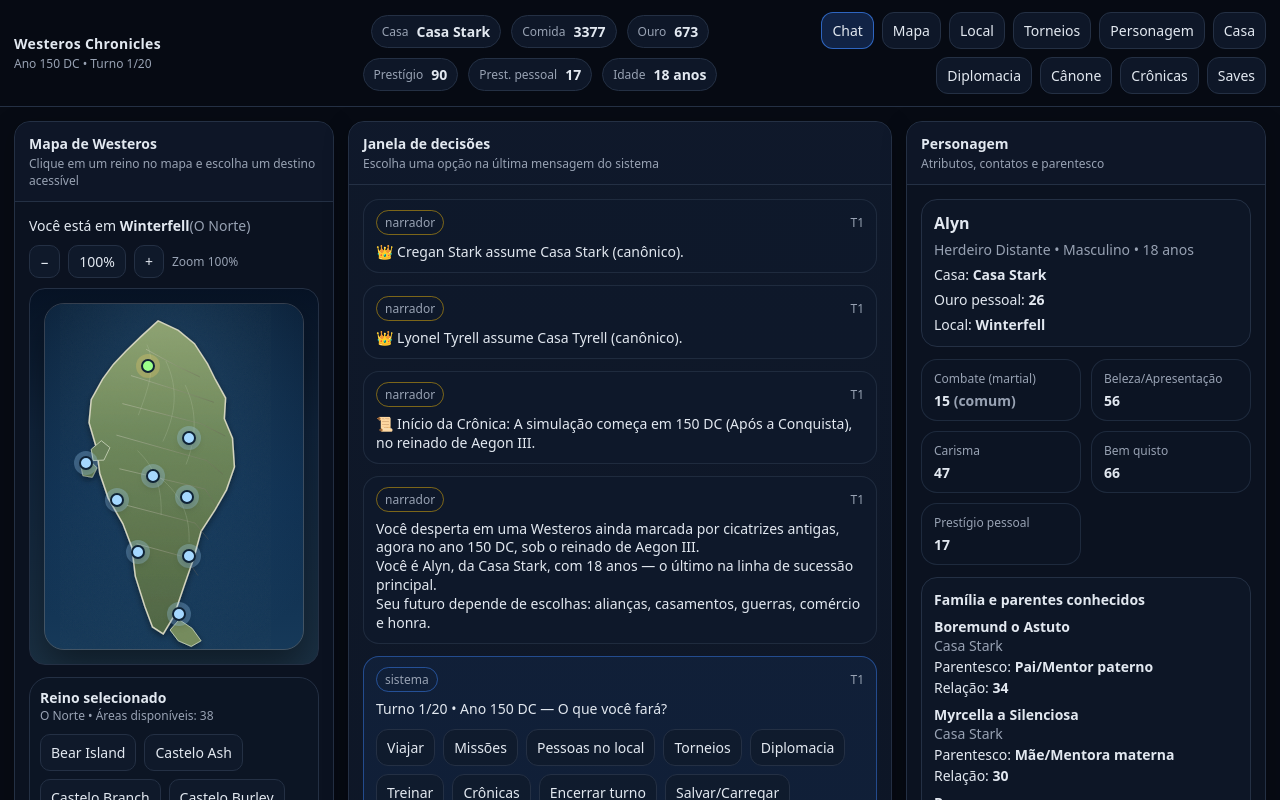
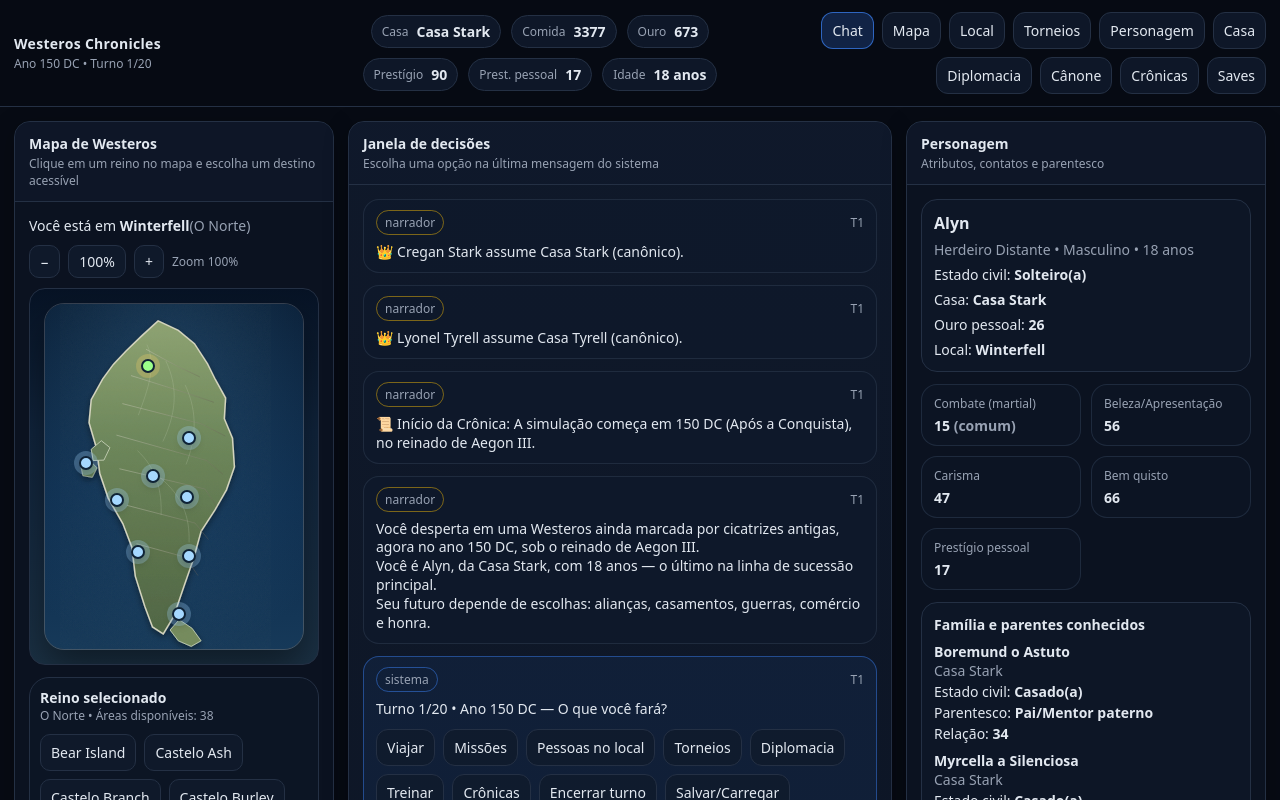
Before and after one commit to brunotellesbt-sys/AiKalicaBR1, an Angular app in the folder westeros-chronicles-angular/: page / in a window 1280 px wide. Both pictures are taken after a click on the button "Começar". Shown: the top 800 px of the page. Built offline with nearby package versions, Linux system fonts and the light colour scheme.

Commit message:
Exibe estado civil e bloqueia ação de beber para menores

```diff
--- a/westeros-chronicles-angular/src/app/ui/character-panel.component.html
+++ b/westeros-chronicles-angular/src/app/ui/character-panel.component.html
@@ -9,6 +9,7 @@
       <div class="card">
         <div class="h2">{{p.name}}</div>
         <div class="line muted">{{p.title || 'Nobre'}} • {{p.gender==='M'?'Masculino':'Feminino'}} • {{p.ageYears | number:'1.0-0'}} anos</div>
+        <div class="line">Estado civil: <b>{{maritalStatusLabel(p)}}</b></div>
         <div class="line">Casa: <b>{{s.houses[p.currentHouseId]?.name}}</b></div>
         <div class="line">Ouro pessoal: <b>{{p.personalGold ?? 0}}</b></div>
         <div class="line">Local: <b>{{s.locations[p.locationId].name}}</b></div>
@@ -29,6 +30,7 @@
           <div class="row" *ngFor="let c of relatedKnown(s, p.id)">
             <div class="nm">{{c.name}}</div>
             <div class="sm muted">{{s.houses[c.currentHouseId]?.name}}</div>
+            <div class="rl">Estado civil: <b>{{maritalStatusLabel(c)}}</b></div>
             <div class="rl">Parentesco: <b>{{kinshipLabel(s, c, p.id)}}</b></div>
             <div class="rl">Relação: <b>{{c.relationshipToPlayer}}</b></div>
           </div>
@@ -42,6 +44,7 @@
           <div class="row" *ngFor="let c of nearbyKnown(s, p.id)">
             <div class="nm">{{c.name}}</div>
             <div class="sm muted">{{s.houses[c.currentHouseId]?.name}}</div>
+            <div class="rl">Estado civil: <b>{{maritalStatusLabel(c)}}</b></div>
             <div class="rl">Parentesco: <b>{{kinshipLabel(s, c, p.id)}}</b></div>
             <div class="rl">Relação: <b>{{c.relationshipToPlayer}}</b></div>
           </div>
--- a/westeros-chronicles-angular/src/app/ui/character-panel.component.ts
+++ b/westeros-chronicles-angular/src/app/ui/character-panel.component.ts
@@ -11,6 +11,12 @@ import { Character, GameState } from '../core/models';
 })
 export class CharacterPanelComponent {
   @Input({ required: true }) state!: GameState;
+
+  maritalStatusLabel(c: Character): string {
+    if (c.maritalStatus === 'married') return 'Casado(a)';
+    if (c.maritalStatus === 'widowed') return 'Viúvo(a)';
+    return 'Solteiro(a)';
+  }
 
   nearbyKnown(state: GameState, playerId: string): Character[] {
     const p = state.characters[playerId];
--- a/westeros-chronicles-angular/src/app/ui/local-panel.component.html
+++ b/westeros-chronicles-angular/src/app/ui/local-panel.component.html
@@ -9,7 +9,7 @@
       <div>
         <div class="name">{{displayNameWithSurname(c)}}</div>
         <div class="meta">
-          {{houseName(c.currentHouseId)}} • {{c.gender==='M'?'Homem':'Mulher'}} • Idade: {{c.ageYears | number:'1.0-0'}} anos <span *ngIf="kinshipLabel(c)" class="muted">• {{kinshipLabel(c)}}</span>
+          {{houseName(c.currentHouseId)}} • {{c.gender==='M'?'Homem':'Mulher'}} • {{maritalStatusLabel(c)}} • Idade: {{c.ageYears | number:'1.0-0'}} anos <span *ngIf="kinshipLabel(c)" class="muted">• {{kinshipLabel(c)}}</span>
         </div>
       </div>
       <div class="rel">Relação: <b>{{c.relationshipToPlayer}}</b>/100</div>
@@ -17,7 +17,7 @@
 
     <div class="actions">
       <button (click)="on('talk', c.id)">Conversar</button>
-      <button (click)="on('drink', c.id)">Beber</button>
+      <button *ngIf="canDrinkWith(c)" (click)="on('drink', c.id)">Beber</button>
       <button *ngIf="canHuntWith(c)" (click)="on('hunt', c.id)" title="Caça em grupo masculino; mulheres só quando guerreiras.">Caçar</button>
       <button *ngIf="canFlowers(c)" (click)="on('flowers', c.id)" title="Flores apenas para mulheres.">Dar flores</button>
       <button *ngIf="canKiss(c)" (click)="on('kiss', c.id)" title="Requer relação 80+ e não pode com pai/mãe/filhos.">Beijar</button>
--- a/westeros-chronicles-angular/src/app/ui/local-panel.component.ts
+++ b/westeros-chronicles-angular/src/app/ui/local-panel.component.ts
@@ -54,6 +54,12 @@ export class LocalPanelComponent {
   displayNameWithSurname(c: Character): string {
     const surname = this.houseSurname(c.currentHouseId);
     return c.name?.includes(surname) ? c.name : `${c.name} ${surname}`.trim();
+  }
+
+  maritalStatusLabel(c: Character): string {
+    if (c.maritalStatus === 'married') return 'Casado(a)';
+    if (c.maritalStatus === 'widowed') return 'Viúvo(a)';
+    return 'Solteiro(a)';
   }
 
 kinshipLabel(c: Character): string | null {
```
